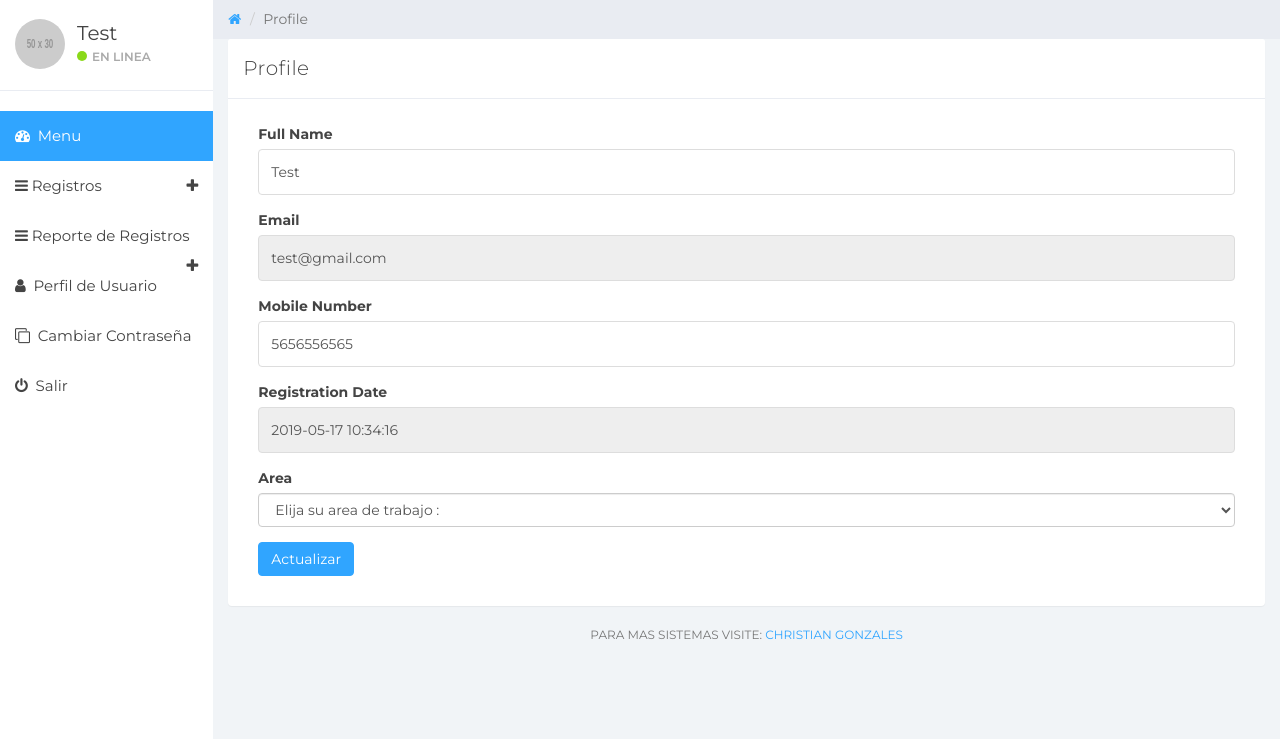
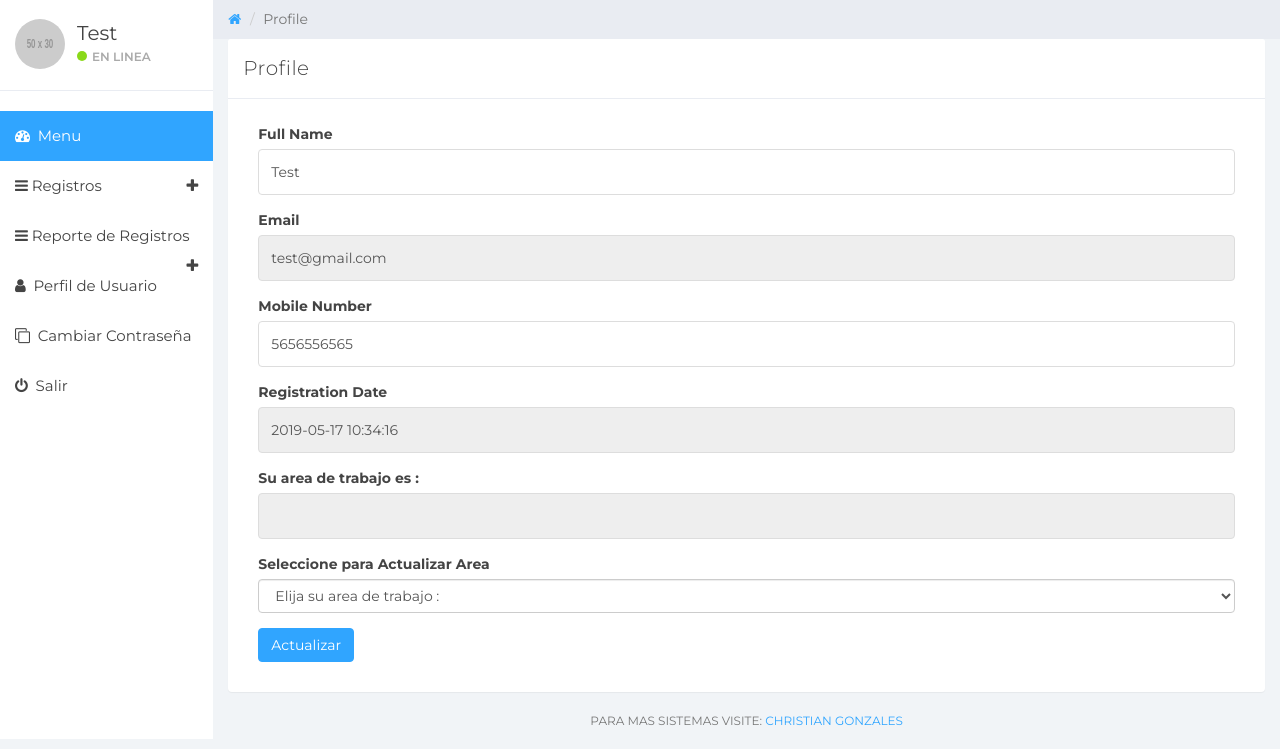
Before and after one commit to Chris-sour/IntranetTemperatura, a PHP site: page /user-profile.php in a window 1280 px wide. Shown: the part 61-810 px from the top of the page. Run offline with PHP 8.4, Linux system fonts and the light colour scheme; a user stored in the database is signed in; data comes from the database, SQL or seed files in the repository; grey boxes labelled with a size stand in for pictures from a placeholder-image service; data that the repository does not hold is empty; some libraries are stand-ins or nearby versions.

Commit message:
Se agrega campo de Area visual

```diff
--- a/user-profile.php
+++ b/user-profile.php
@@ -9,8 +9,8 @@ if (strlen($_SESSION['detsuid']==0)) {
   {
     $userid=$_SESSION['detsuid'];
     $fullname=$_POST['fullname'];
-  $mobno=$_POST['contactnumber'];
-  $Area=$_POST['Area'];
+  	$mobno=$_POST['contactnumber'];
+  	$Area=$_POST['Area'];
 
      $query=mysqli_query($con, "update tbluser set FullName ='$fullname', MobileNumber='$mobno',Area='$Area' where ID='$userid'");
     if ($query) {
@@ -96,7 +96,11 @@ while ($row=mysqli_fetch_array($ret)) {
 									<input class="form-control" name="regdate" type="text" value="<?php  echo $row['RegDate'];?>" readonly="true">
 								</div>
 								<div class="form-group">
-								<label>Area</label>
+									<label>Su area de trabajo es :</label>
+									<input class="form-control" name="Area" type="text" value="<?php  echo $row['Area'];?>" readonly="true">
+								</div>
+								<div class="form-group">
+								<label>Seleccione para Actualizar Area</label>
 								<select  class='form-control' name="Area" type='text' value="<?php  echo $row['Area'];?>" >
 								<option>Elija su area de trabajo :</option>
 								<br>
```
